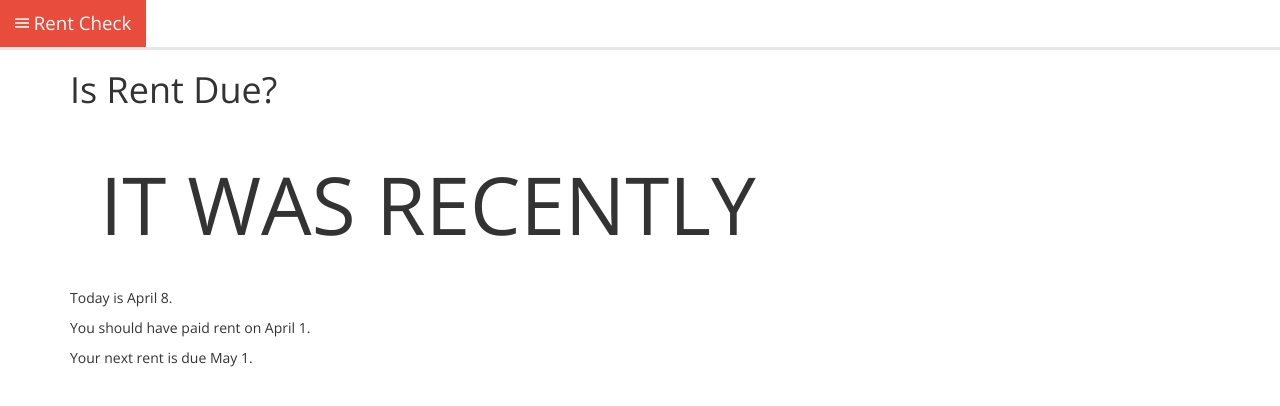
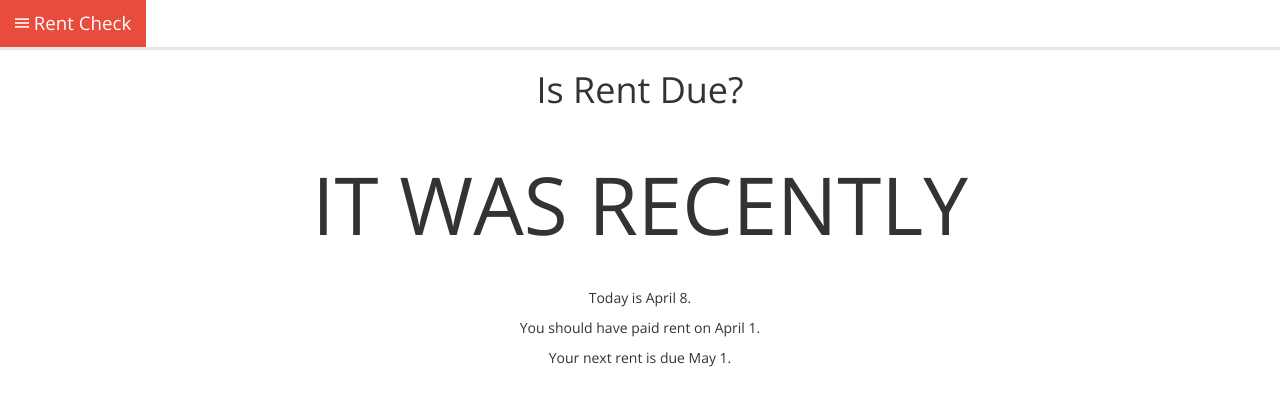
Before and after one commit to brettrowley/brettrowley.github.io, a Jekyll site: the page built from coding/rent/index.html, in a window 1280 px wide. Shown: the top 406 px of the page. Built offline with Jekyll 4.4.1, drawn with Linux system fonts in a browser that asks for light colours; some web fonts are replaced; comment, search, counter and statistics services are not loaded.

Commit message:
Extending bootstrap styles

```diff
--- a/assets/css/browley.css
+++ b/assets/css/browley.css
@@ -122,3 +122,11 @@
 	ul.noMarginList li{
 		margin-bottom: 0.1em;
 	}
+
+	h1{
+		font-weight: bold;
+	}
+
+	div.center-container{
+		text-align: center;
+	}
```
